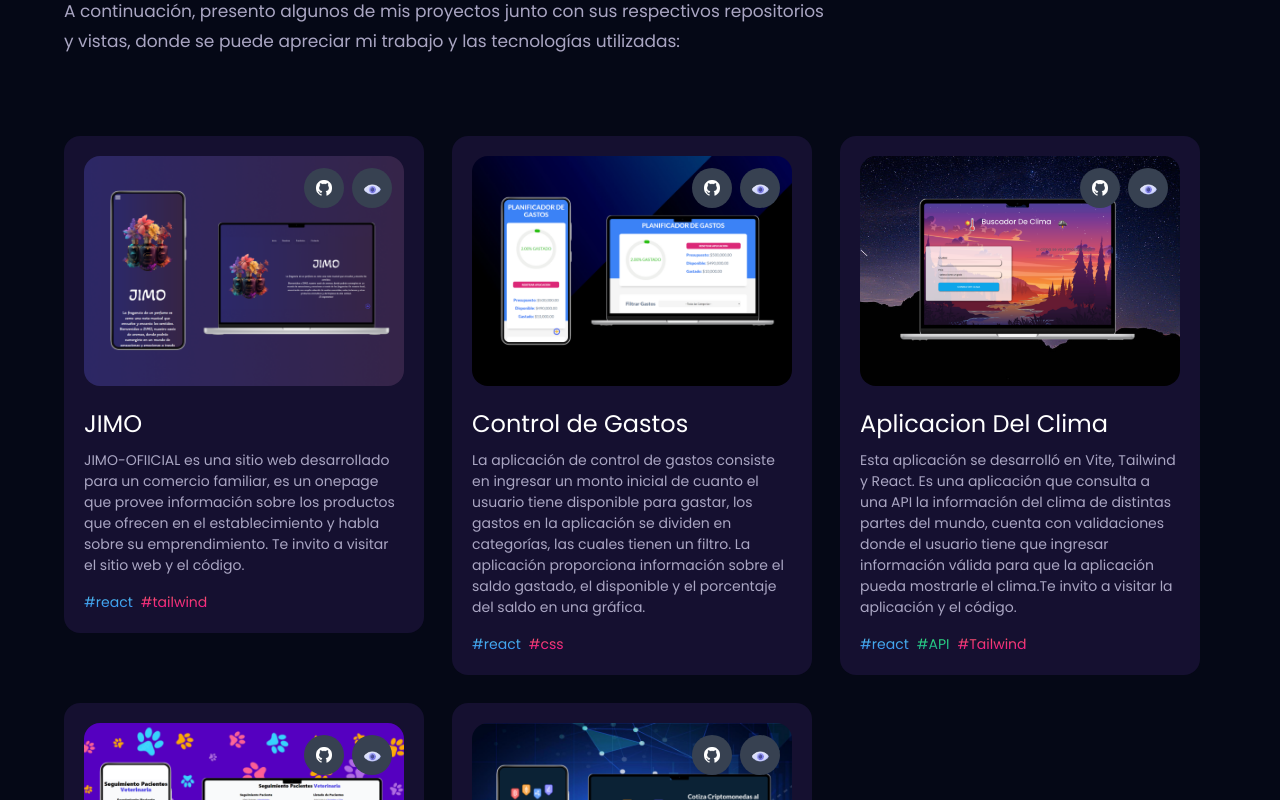
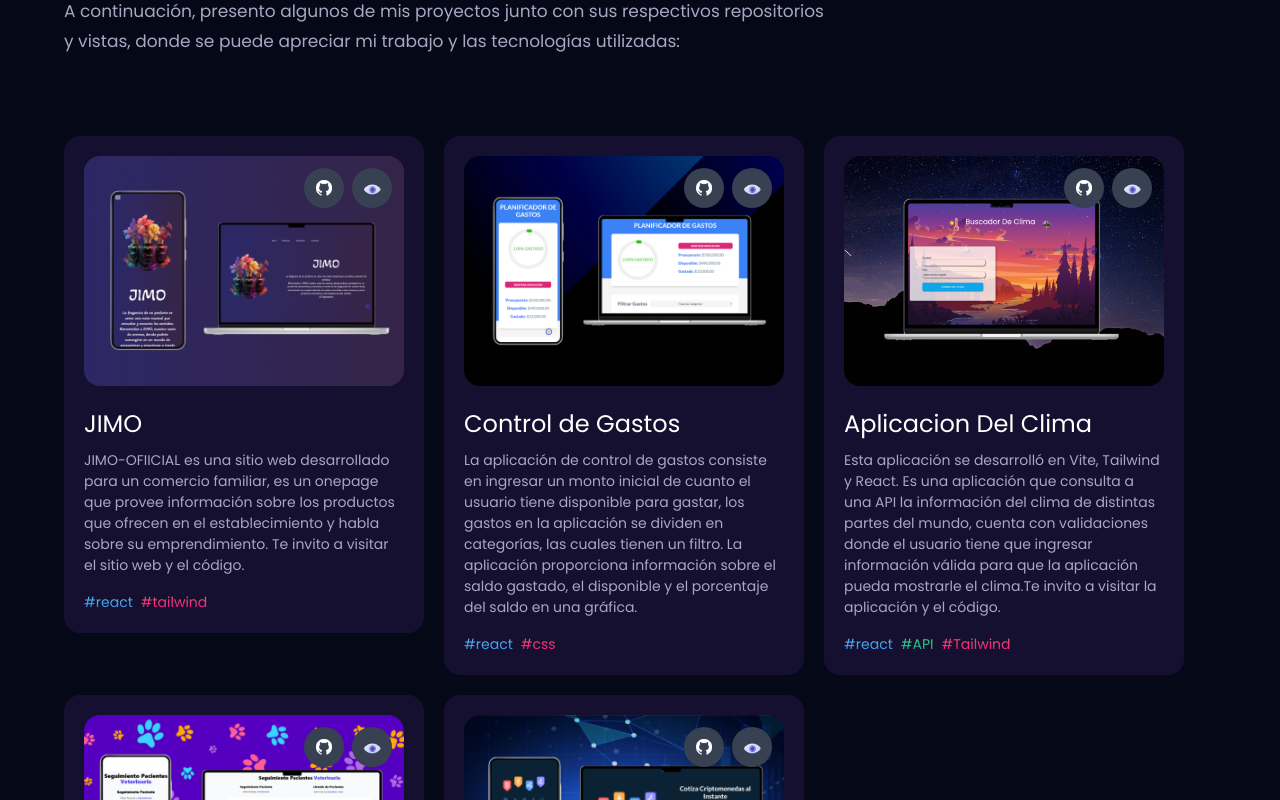
Before and after one commit to MAS234/Portfolio_Miguel_Martinez, a React (Vite) app: page / in a window 1280 px wide. Shown: the part 3500-4300 px from the top of the page. Built offline with nearby package versions, Linux system fonts and the light colour scheme.

Commit message:
Cambios en tamaño

```diff
--- a/src/components/Works.jsx
+++ b/src/components/Works.jsx
@@ -88,7 +88,7 @@ const Works = () => {
 
     </div>
 
-    <div className="mt-20 flex flex-wrap gap-7">
+    <div className="mt-20 flex flex-wrap gap-5">
       {projects.map((projects, index) => (
         <ProjectCard
         key={`project-${index}`}
```
